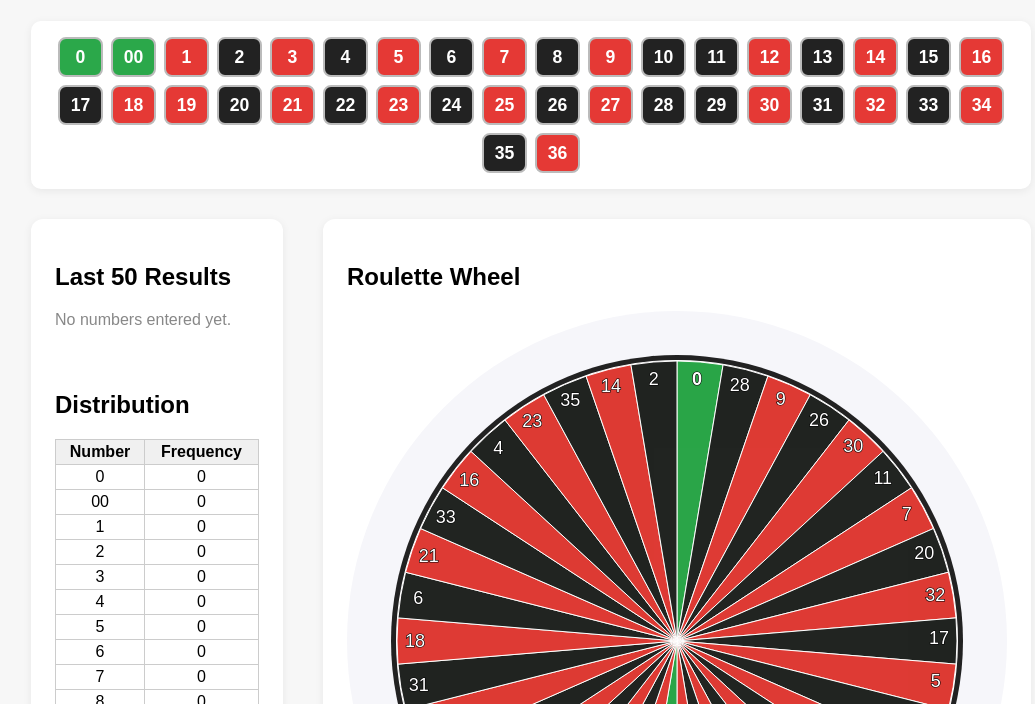
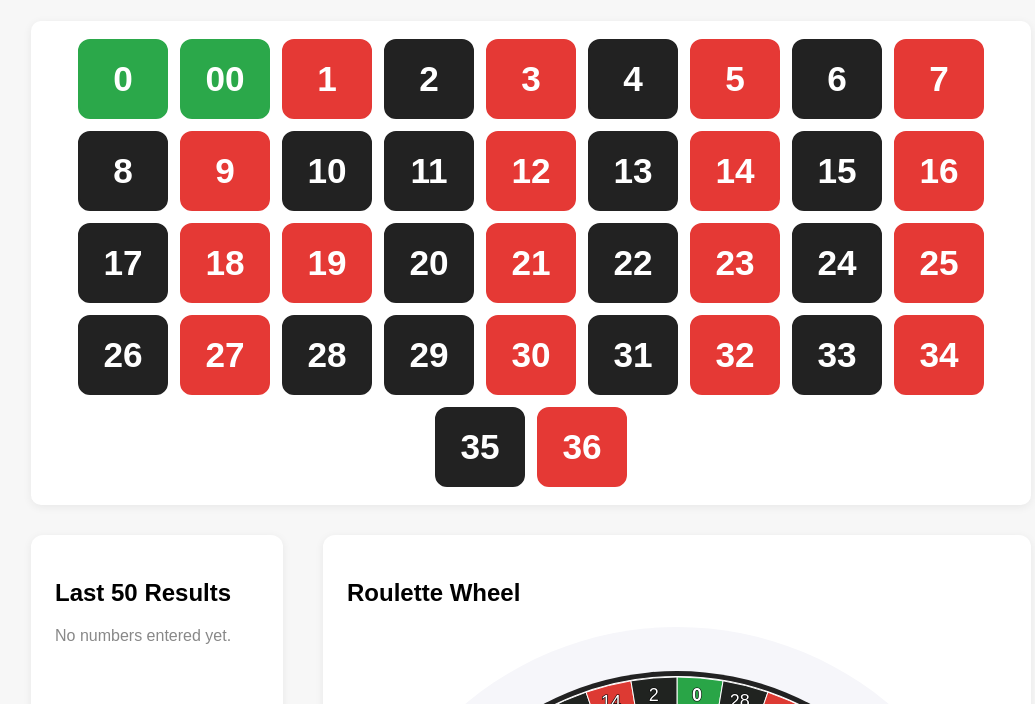
Before and after one commit to TruMedicines/Roulette, a plain HTML site: page index.html in a window 1280 px wide. Shown: the part 61-765 px from the top of the page, without its empty margins (109-1144 px from the left). Drawn offline with Linux system fonts and the light colour scheme.

Commit message:
Update index.html

```diff
--- a/index.html
+++ b/index.html
@@ -11,14 +11,23 @@
       position: sticky; top: 0; z-index: 100;
     }
     .number-btn {
-      min-width: 45px; min-height: 40px; font-size: 1.1rem; font-weight: bold;
-      background: #f5f5f5; border: 2px solid #bbb; border-radius: 8px; cursor: pointer;
+      min-width: 90px;
+      min-height: 80px;
+      font-size: 2.2rem;
+      font-weight: bold;
+      border: 2px solid #fff;
+      border-radius: 12px;
+      cursor: pointer;
       transition: background .1s, border-color .1s;
       touch-action: manipulation;
       user-select: none;
+      color: #fff;
+      margin: 2px;
+      box-sizing: border-box;
     }
     .number-btn:active {
-      background: #e0e0e0; border-color: #444;
+      opacity: 0.8;
+      border-color: #222;
     }
     .container { display: flex; gap: 40px; margin-top: 30px; }
     .panel { background: #fff; border-radius: 12px; box-shadow: 0 2px 10px #0001; padding: 24px; flex: 1; }
@@ -72,6 +81,7 @@ const RED_NUMBERS = new Set([
 const HISTORY_LIMIT = 50;
 let history = [];
 
+// Color-coded number bar, twice as large
 function updateNumberBar() {
   const bar = document.getElementById("numberBar");
   bar.innerHTML = '';
@@ -85,12 +95,15 @@ function updateNumberBar() {
     if (num === "0" || num === "00") {
       btn.style.background = "#2ba84a";
       btn.style.color = "#fff";
+      btn.style.borderColor = "#2ba84a";
     } else if (RED_NUMBERS.has(num)) {
       btn.style.background = "#e53935";
       btn.style.color = "#fff";
+      btn.style.borderColor = "#e53935";
     } else {
       btn.style.background = "#222";
       btn.style.color = "#fff";
+      btn.style.borderColor = "#222";
     }
 
     btn.addEventListener('click', () => addNumber(num));
```
